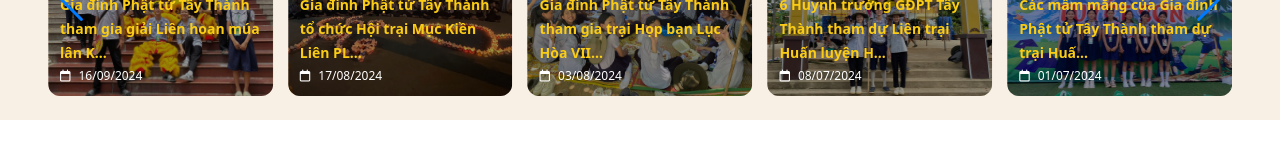
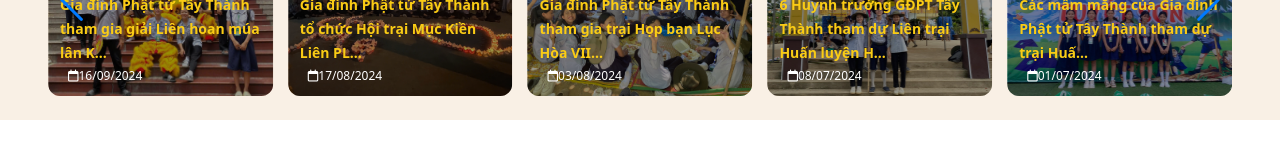
Before and after one commit to lequythien/gdpttaythanh, a React (Vite) app in the folder frontend/: page / in a window 1280 px wide. Shown: the part 244-404 px from the top of the page. Built offline with nearby package versions, Linux system fonts and the light colour scheme.

Commit message:
update 2

```diff
--- a/frontend/src/components/Header.jsx
+++ b/frontend/src/components/Header.jsx
@@ -106,7 +106,7 @@ const Header = () => {
                       : news.title}
                   </a>
                   <p className="text-xs flex items-center mt-1">
-                    <i class="fa-regular fa-calendar mr-2"></i> {news.date}
+                    <i class="fa-regular fa-calendar ml-2"></i> {news.date}
                   </p>
                 </div>
               </div>
```
